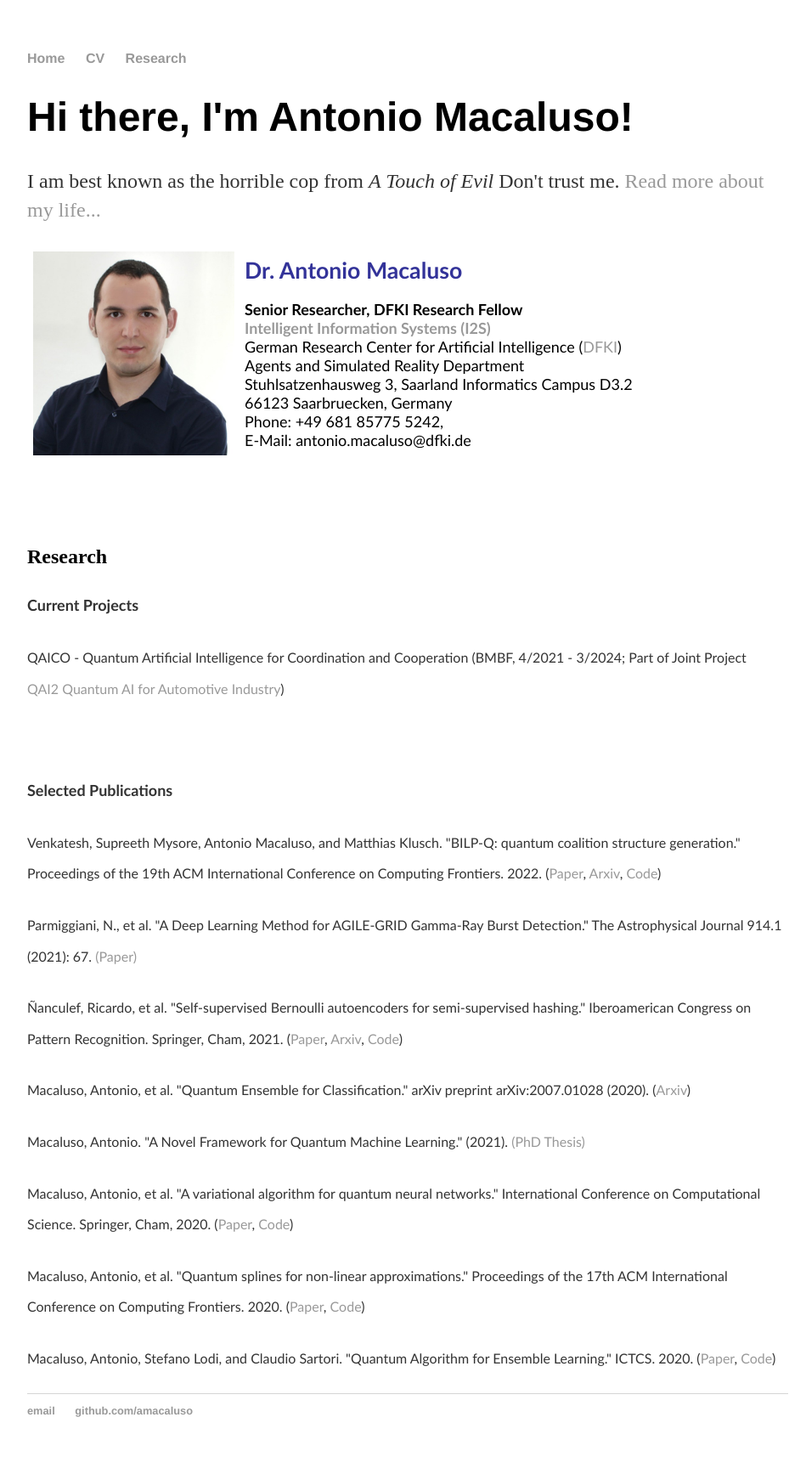
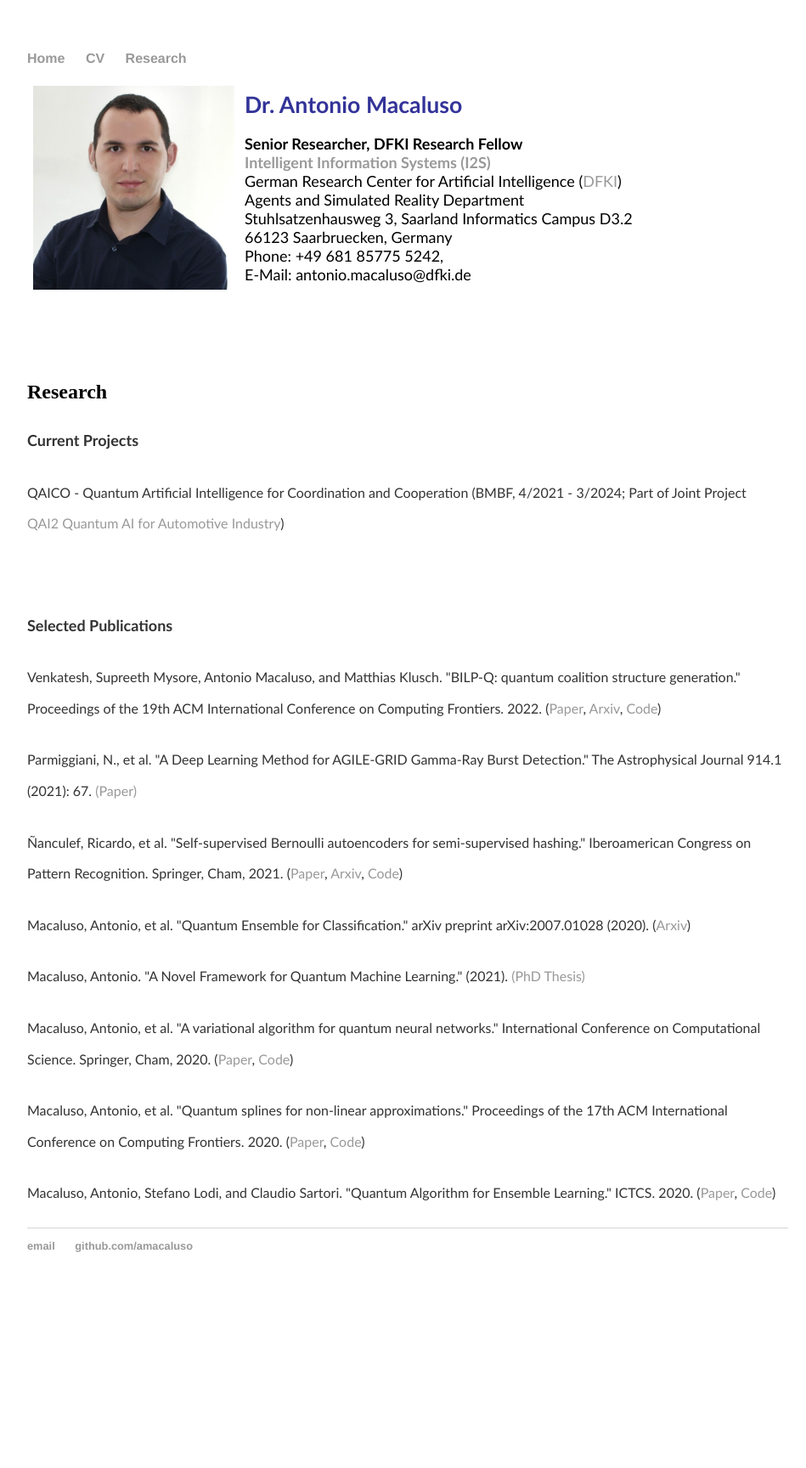
Before and after one commit to amacaluso/amacaluso.github.io, a Jekyll site: the page built from index.html, in a window 1280 px wide. Shown: the whole page at 85% size, without its empty margins (160-1109 px from the left). Built offline with Jekyll 4.4.1, drawn with Linux system fonts in a browser that asks for light colours; after the commit the page ends 1534 px from its top, so only the background shows below that.

Commit message:
Update index.html

```diff
--- a/index.html
+++ b/index.html
@@ -2,16 +2,17 @@
 layout: default
 title: Antonio Macaluso
 ---
+<!--
 <div class="blurb">
 	<h1>Hi there, I'm Antonio Macaluso!</h1>
 	<p>I am best known as the horrible cop from <em>A Touch of Evil</em> Don't trust me. <a href="/about">Read more about my life...</a></p>
-</div><!-- /.blurb -->
+</div> /.blurb -->
 
 
 <table style="width: 828px; height: 334px;" cellpadding="5" cols="2">
   <tbody>
     <tr align="left" valign="top">
-      <td style="width: 10%; vertical-align: top; text-align: center;"><img style="width: 237px; height: 240px;" alt="mk-berlin2019" src="photo-profile.jpg">
+      <td style="width: 10%; vertical-align: top; text-align: center;"><img style="width: 237px; height: 240px;" alt="AM" src="photo-profile.jpg">
       <br></td>
       <td> <small><font style="font-weight: bold; color: rgb(51, 51, 153);" face="Trebuchet MS"><font size="+3"><small>
 Dr. Antonio Macaluso</small></font></font></small><br>
@@ -38,6 +39,53 @@
 </table>
 
 
+
+   <!--
+
+
+        <li>
+          <a href="/#contact" >
+            <i class="fas fa-envelope big-icon"></i>
+          </a>
+        </li>
+
+
+        <li>
+          <a href="https://github.com/egeminiani" target="_blank" rel="noopener">
+            <i class="fab fa-github big-icon"></i>
+          </a>
+        </li>
+
+
+
+        <li>
+          <a href="http://orcid.org/0000-0001-5992-9728" target="_blank" rel="noopener">
+            <i class="ai ai-orcid big-icon"></i>
+          </a>
+        </li>
+
+
+        <li>
+          <a href="https://scholar.google.com/citations?user=gCcjt_QAAAAJ&amp;hl=en" target="_blank" rel="noopener">
+            <i class="ai ai-google-scholar big-icon"></i>
+          </a>
+        </li>
+
+
+        <li>
+          <a href="https://www.linkedin.com/in/elenageminiani/" target="_blank" rel="noopener">
+            <i class="fab fa-linkedin-in big-icon"></i>
+          </a>
+        </li>
+
+      </ul>
+
+
+    </div>
+  </div>
+  <div class="col-12 col-lg-8">
+
+-->
 
 <div class="blurb">
 	<h2>Research</h2>
```
